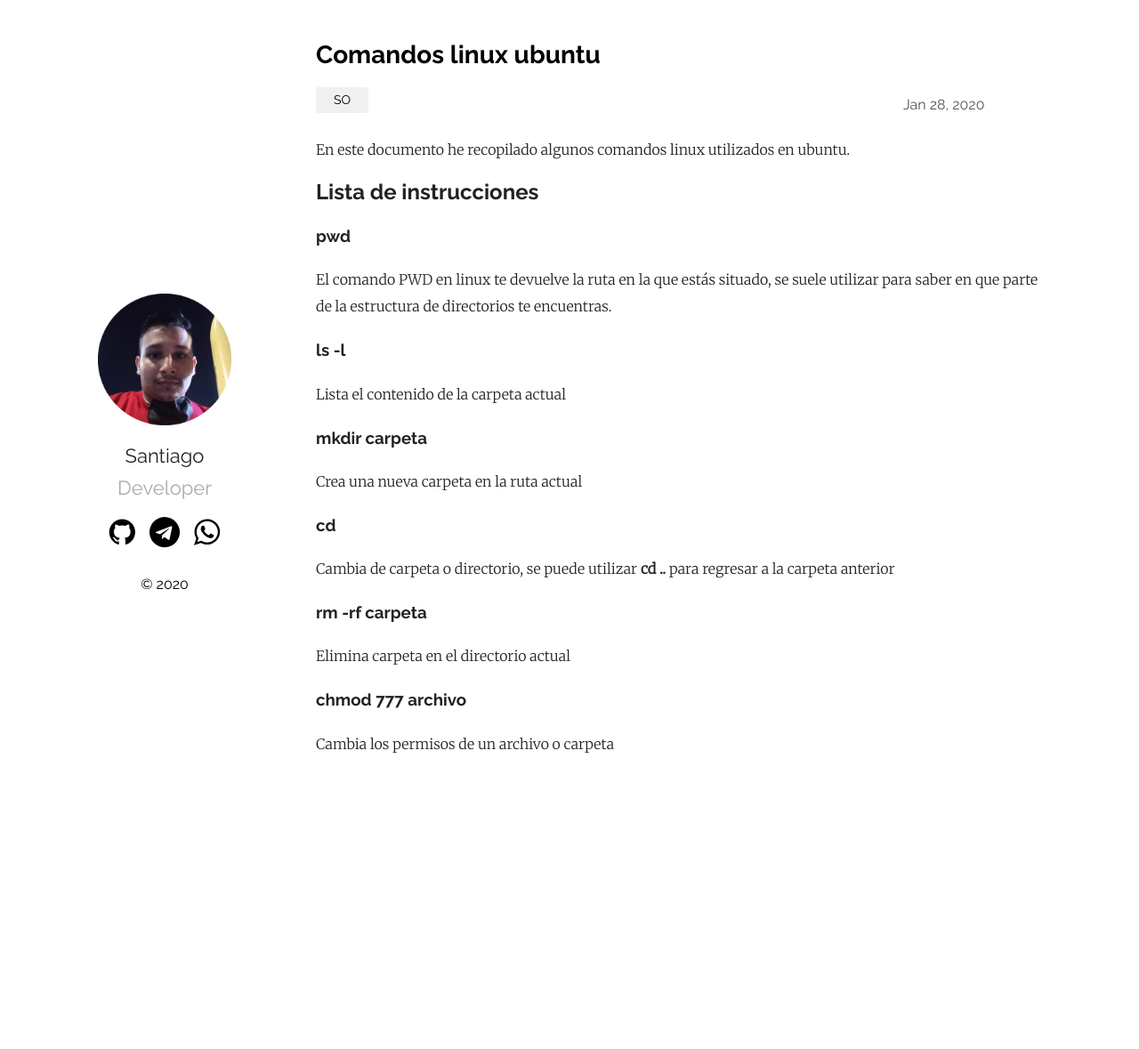
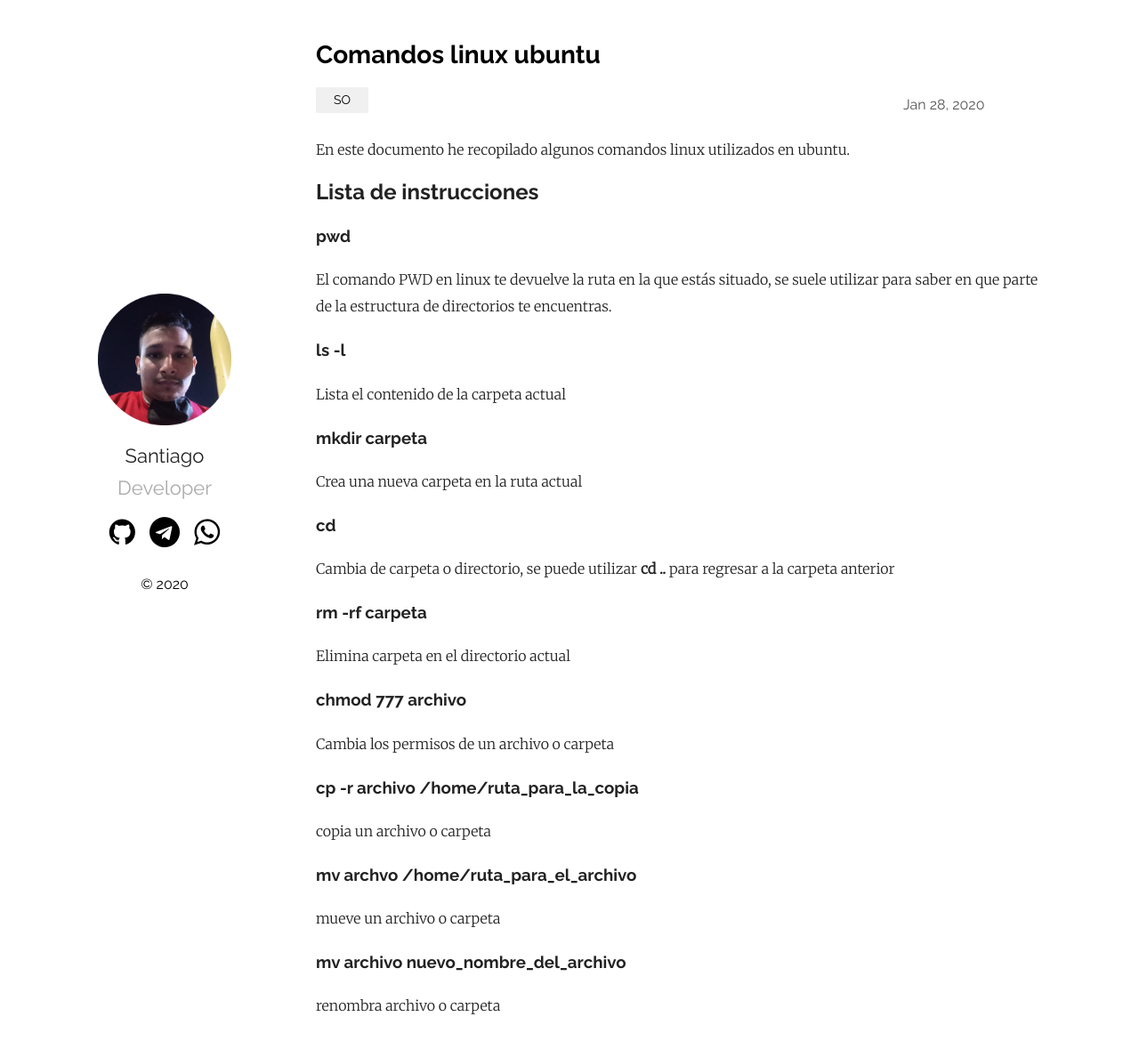
Before and after one commit to santiago500/santiago500.github.io, a Jekyll site: the page built from _posts/2020-01-28-comandos-linux-ubuntu.markdown, in a window 1280 px wide and 1191 px high. Shown: the top 1179 px of the window at 89% size. Built offline with Jekyll 4.4.1, drawn with Linux system fonts in a browser that asks for light colours.

Commit message:
update 2020-01-28-comandos-linux-ubuntu.markdown

```diff
--- a/_posts/2020-01-28-comandos-linux-ubuntu.markdown
+++ b/_posts/2020-01-28-comandos-linux-ubuntu.markdown
@@ -32,3 +32,15 @@ Elimina carpeta en el directorio actual
 ### chmod 777 archivo
 
 Cambia los permisos de un archivo o carpeta
+
+### cp -r archivo /home/ruta_para_la_copia
+
+copia un archivo o carpeta
+
+### mv archvo /home/ruta_para_el_archivo
+
+mueve un archivo o carpeta
+
+### mv archivo nuevo_nombre_del_archivo
+
+renombra archivo o carpeta
```
